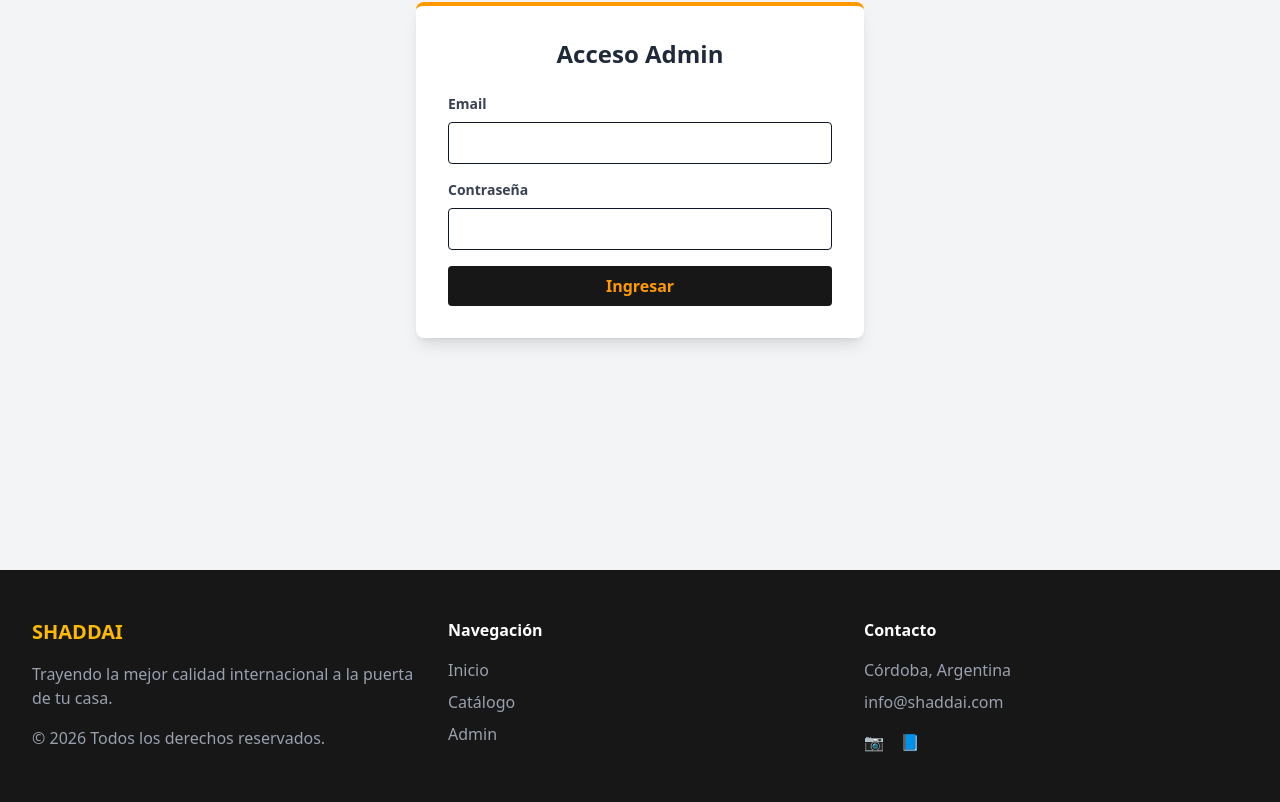
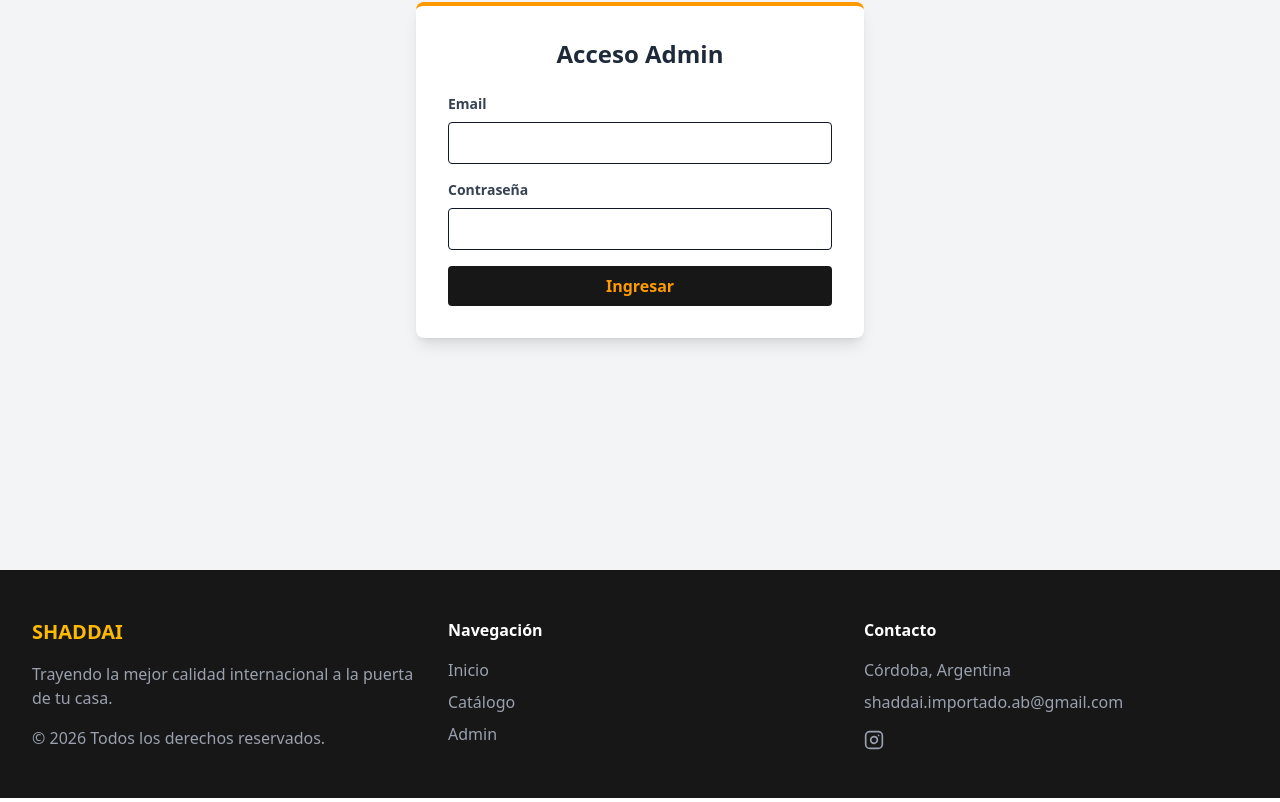
Before and after one commit to matipe1/shaddai-web, a React (Vite) app: page /login in a window 1280 px wide. Shown: the part 311-1113 px from the top of the page. Built offline with nearby package versions, Linux system fonts and the light colour scheme; no server answers.

Commit message:
Refactor ProductForm, Catalog, Hero, and Footer components to use globalInfo for categories and contact details

```diff
--- a/src/components/forms/ProductForm.tsx
+++ b/src/components/forms/ProductForm.tsx
@@ -2,15 +2,8 @@ import { z } from "zod";
 import { useForm } from "react-hook-form";
 import { zodResolver } from "@hookform/resolvers/zod";
 import { supabase } from "../../supabase/client";
+import { globalInfo } from "../../data";
 
-const CATEGORIES = [
-  "Termos",
-  "Mates",
-  "Bombillas",
-  "Tecnología",
-  "Accesorios",
-  "Otros",
-] as const;
 
 const productSchema = z.object({
   title: z
@@ -22,7 +15,7 @@ const productSchema = z.object({
     .number()
     .positive("El precio debe ser positivo")
     .max(999999, "Precio demasiado alto"),
-  category: z.enum(CATEGORIES, {
+  category: z.enum(globalInfo.categories, {
     message: "Seleccione una categoría válida",
   }),
   file: z
@@ -58,7 +51,7 @@ export function ProductForm({ onSuccess, onError }: ProductFormProps) {
   } = useForm<ProductFormData>({
     resolver: zodResolver(productSchema),
     defaultValues: {
-      category: "Termos", // Valor por defecto
+      category: globalInfo.categories[0],
     },
   });
 
@@ -167,7 +160,7 @@ export function ProductForm({ onSuccess, onError }: ProductFormProps) {
               errors.category ? "border-red-500" : "border-gray-300"
             }`}
           >
-            {CATEGORIES.map((cat) => (
+            {globalInfo.categories.map((cat) => (
               <option key={cat} value={cat}>
                 {cat}
               </option>
--- /dev/null
+++ b/src/data.ts
@@ -0,0 +1,13 @@
+export const globalInfo = {
+    categories: ["Termos", "Vasos", "Accesorios", "Tecnología", "Otros"],
+    affairs: ["Consulta General", "Ventas Mayoristas", "Estado de mi pedido", "Retiro de pedido"],
+    phoneNumber: "+54 351 346 2243",
+    email: "shaddai.importado.ab@gmail.com",
+    heroImageLink: "https://images.unsplash.com/photo-1695979993783-af8b55b488ff?q=80&w=987&auto=format&fit=crop&ixlib=rb-4.1.0&ixid=M3wxMjA3fDB8MHxwaG90by1wYWdlfHx8fGVufDB8fHx8fA%3D%3D",
+}
+
+export const mediaInfo = {
+    whatsapp: "543513462243",
+    instagram: "shaddai.ab",
+    instagramLink: "https://www.instagram.com/shaddai.ab/",
+}
--- a/src/pages/Catalog.tsx
+++ b/src/pages/Catalog.tsx
@@ -2,6 +2,7 @@ import { useState, useEffect } from "react";
 import { supabase } from "../supabase/client";
 import { ProductCard } from "../components/ProductCard";
 import { Search, ArrowUpDown, FilterX, ChevronLeft, ChevronRight } from "lucide-react";
+import { globalInfo } from "../data";
 
 interface Product {
   id: number;
@@ -14,8 +15,8 @@ interface Product {
 
 type SortOption = 'newest' | 'price-asc' | 'price-desc';
 
-const CATEGORIES = ["Todos", "Termos", "Mates", "Bombillas", "Tecnología", "Accesorios", "Otros"];
-const PRODUCTS_PER_PAGE = 6; // Cantidad de productos por página
+const CATEGORIES = ["Todos"].concat(globalInfo.categories);
+const PRODUCTS_PER_PAGE = 6;
 
 export function Catalog() {
   // Estado de los productos de la página ACTUAL
--- a/src/sections/Footer.tsx
+++ b/src/sections/Footer.tsx
@@ -1,11 +1,13 @@
 import { Link } from "react-router-dom";
+import { globalInfo, mediaInfo } from "../data";
+import { Instagram } from "lucide-react";
 
 export function Footer() {
   return (
     <footer className="bg-neutral-900 py-12">
       <div className="max-w-7xl mx-auto px-4 sm:px-6 lg:px-8 grid grid-cols-1 md:grid-cols-3 gap-8 text-gray-400">
 
-        {/* Columna 1: Marca */}
+        {/* Marca */}
         <div>
           <h3 className="text-amber-400 text-xl font-bold mb-4">SHADDAI</h3>
           <p className="mb-4">
@@ -14,7 +16,7 @@ export function Footer() {
           <p>© {new Date().getFullYear()} Todos los derechos reservados.</p>
         </div>
 
-        {/* Columna 2: Enlaces Rápidos */}
+        {/* Enlaces Rápidos */}
         <div>
           <h4 className="text-white font-bold mb-4">Navegación</h4>
           <ul className="space-y-2">
@@ -24,16 +26,20 @@ export function Footer() {
           </ul>
         </div>
 
-        {/* Columna 3: Contacto (Ejemplo) */}
+        {/* Contacto */}
         <div>
           <h4 className="text-white font-bold mb-4">Contacto</h4>
           <ul className="space-y-2">
             <li>Córdoba, Argentina</li>
-            <li>info@shaddai.com</li>
+            <li>
+              <a href={`mailto:${globalInfo.email}`} className="text-gray-400 hover:text-amber-400"><span className="sr-only">{mediaInfo.instagram}</span>
+                {globalInfo.email}
+              </a>
+            </li>
             <li className="flex space-x-4 mt-4">
-              {/* Iconos sociales de ejemplo */}
-              <a href="#" className="text-gray-400 hover:text-amber-400"><span className="sr-only">Instagram</span>📷</a>
-              <a href="#" className="text-gray-400 hover:text-amber-400"><span className="sr-only">Facebook</span>📘</a>
+              <a href={mediaInfo.instagramLink} className="text-gray-400 hover:text-amber-400"><span className="sr-only">{mediaInfo.instagram}</span>
+                <Instagram className="h-5 w-5" />
+              </a>
             </li>
           </ul>
         </div>
--- a/src/sections/Hero.tsx
+++ b/src/sections/Hero.tsx
@@ -1,4 +1,5 @@
 import { Link } from "react-router-dom";
+import { globalInfo } from "../data";
 
 export function Hero() {
     return(
@@ -7,7 +8,7 @@ export function Hero() {
       <div className="absolute inset-0">
         <img
           className="w-full h-full object-cover opacity-40"
-          src="https://images.unsplash.com/photo-1674506458439-65441effe779?q=80&w=1588&auto=format&fit=crop&ixlib=rb-4.1.0&ixid=M3wxMjA3fDB8MHxwaG90by1wYWdlfHx8fGVufDB8fHx8fA%3D%3D"
+          src={globalInfo.heroImageLink}
           alt="Fondo de mate"
         />
       </div>
```
